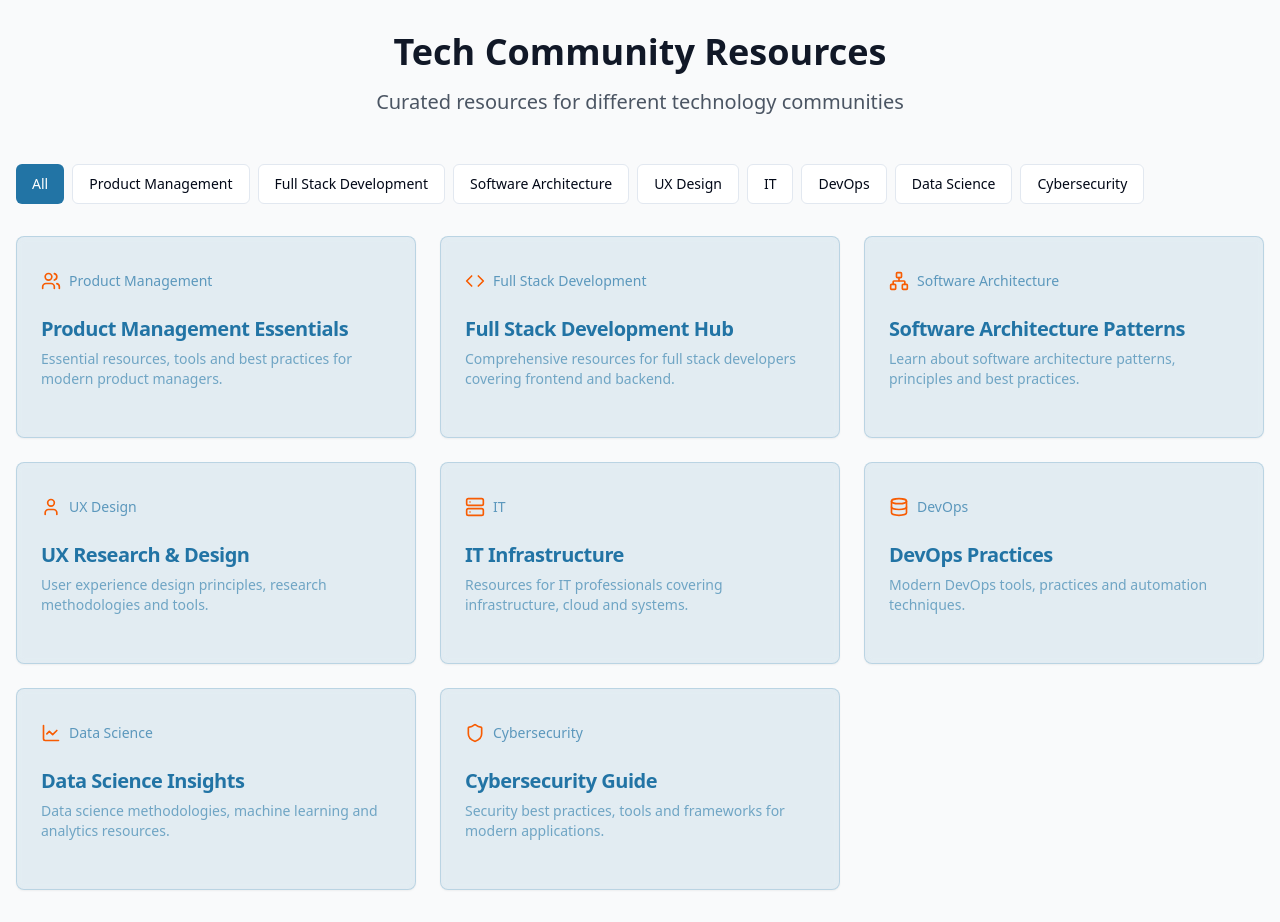
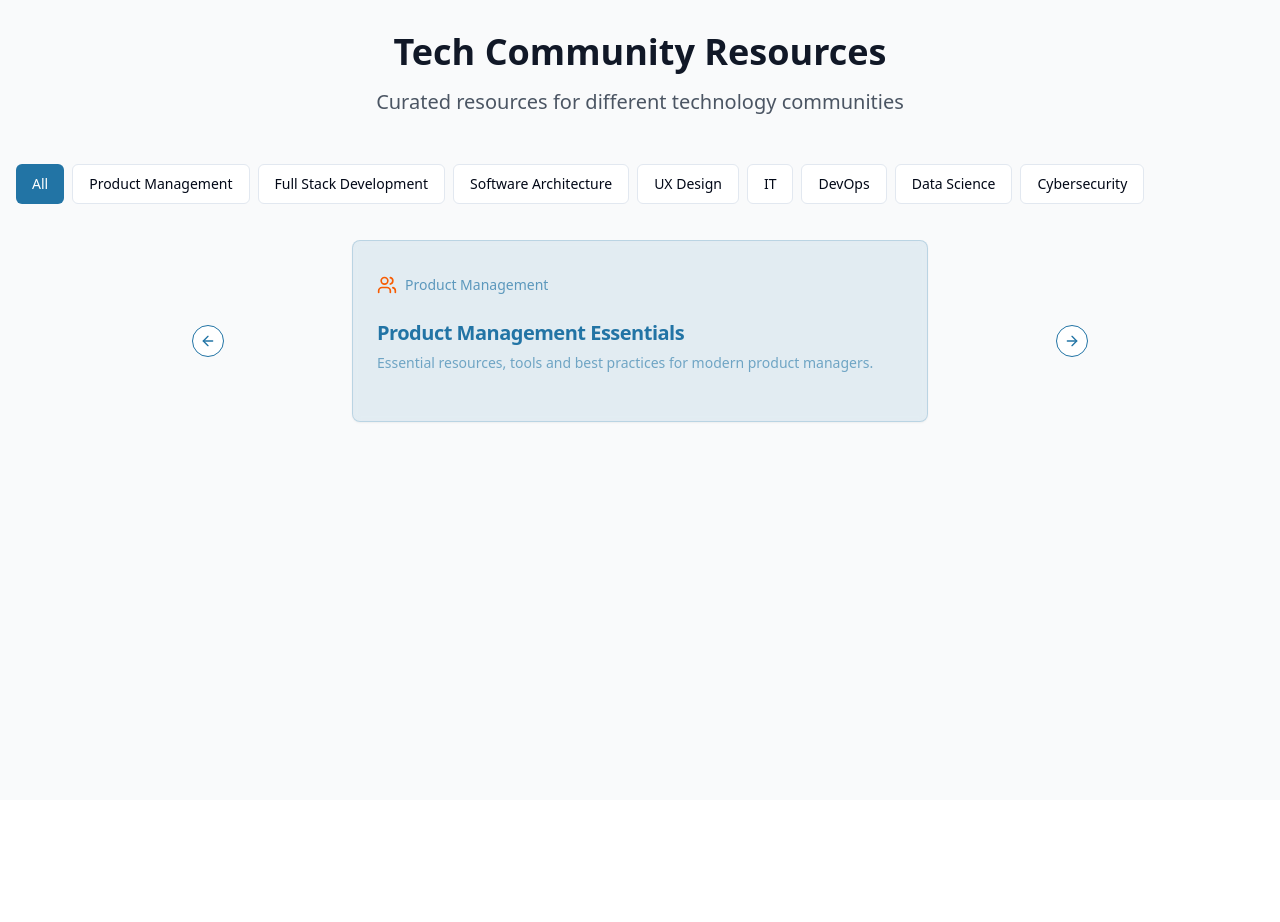
Before and after one commit to KayDyshay/community-resource-cards, a React (Vite) app: page / in a window 1280 px wide. After the commit the page ends 800 px from the top, so only its background shows below. Built offline with nearby package versions, Linux system fonts and the light colour scheme.

Commit message:
feat: Implement resource card carousel
Refactor the resource card display to use a carousel component, showing one card at a time with navigation controls.

```diff
--- a/src/pages/Index.tsx
+++ b/src/pages/Index.tsx
@@ -1,4 +1,3 @@
-
 import { useState } from "react";
 import {
   Shield,
@@ -12,6 +11,13 @@ import {
 } from "lucide-react";
 import ResourceCard from "@/components/ResourceCard";
 import CategoryFilter from "@/components/CategoryFilter";
+import {
+  Carousel,
+  CarouselContent,
+  CarouselItem,
+  CarouselNext,
+  CarouselPrevious,
+} from "@/components/ui/carousel";
 
 const communities = [
   {
@@ -91,14 +97,29 @@ const Index = () => {
           onCategoryChange={setActiveCategory}
         />
 
-        <div className="grid grid-cols-1 md:grid-cols-2 lg:grid-cols-3 gap-6">
-          {filteredCommunities.map((community) => (
-            <ResourceCard
-              key={community.title}
-              {...community}
-              className="animate-fade-in"
-            />
-          ))}
+        <div className="max-w-4xl mx-auto px-12">
+          <Carousel
+            opts={{
+              align: "center",
+              loop: true,
+            }}
+            className="w-full"
+          >
+            <CarouselContent>
+              {filteredCommunities.map((community) => (
+                <CarouselItem key={community.title} className="basis-full">
+                  <div className="p-1">
+                    <ResourceCard
+                      {...community}
+                      className="animate-fade-in mx-auto max-w-xl"
+                    />
+                  </div>
+                </CarouselItem>
+              ))}
+            </CarouselContent>
+            <CarouselPrevious className="border-custom-blue text-custom-blue hover:bg-custom-blue hover:text-white" />
+            <CarouselNext className="border-custom-blue text-custom-blue hover:bg-custom-blue hover:text-white" />
+          </Carousel>
         </div>
       </div>
     </div>
```
